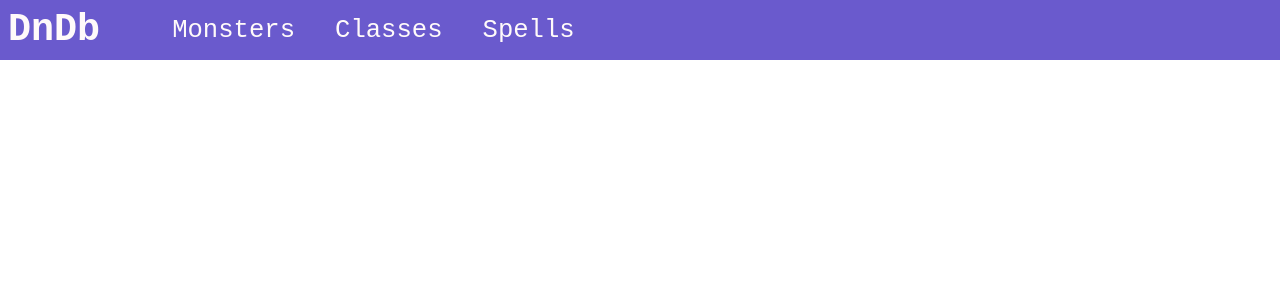
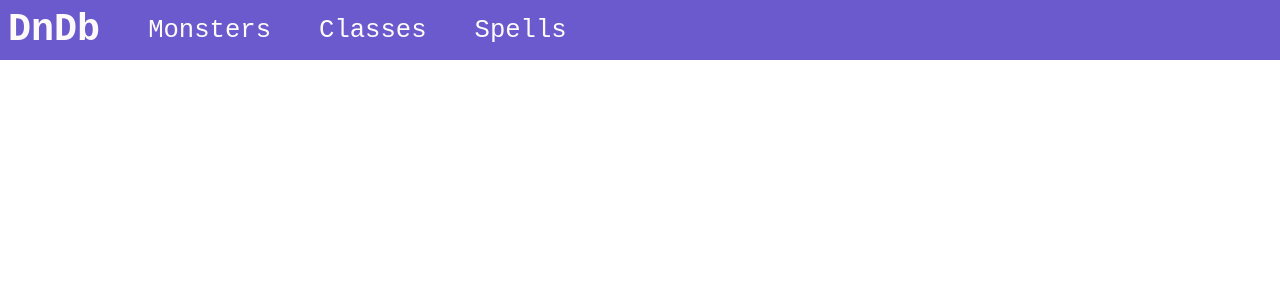
Before and after one commit to juliangroen/dndb, an Angular app: page / in a window 1280 px wide. Shown: the top 300 px of the page. Built offline with nearby package versions, Linux system fonts and the light colour scheme.

Commit message:
adjusted nav item hover

```diff
--- a/src/app/app.component.scss
+++ b/src/app/app.component.scss
@@ -40,7 +40,12 @@ nav {
             justify-content: center;
 
             a {
-                padding-right: 1rem;
+                margin-right: 1rem;
+                padding: 0.5rem;
+
+                &:hover {
+                    border-radius: 4rem;
+                }
             }
 
             a.logo {
@@ -54,7 +59,7 @@ nav {
             justify-content: unset;
 
             a {
-                padding-right: 2rem;
+                margin-right: 2rem;
             }
 
             a.logo {
```
